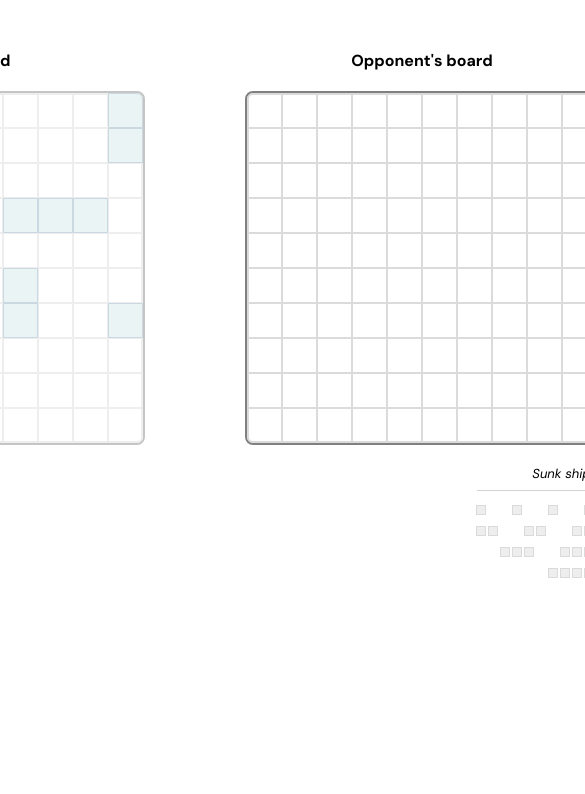
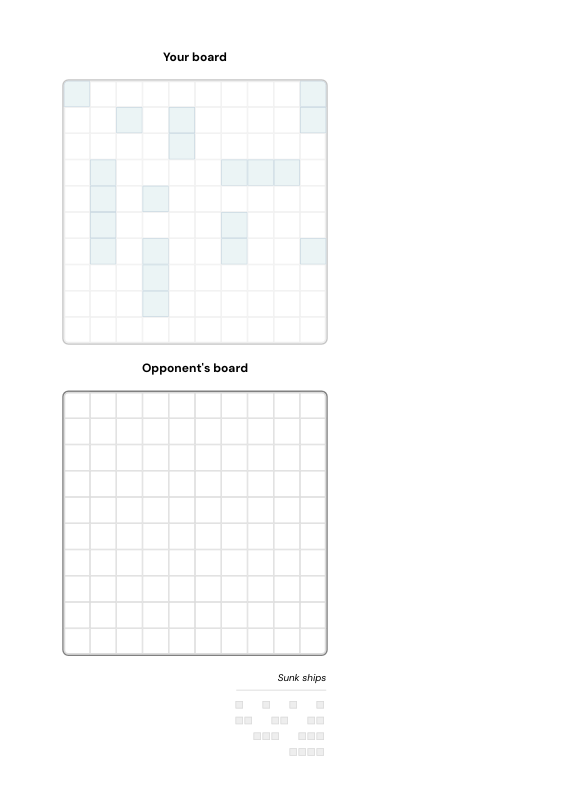
Before and after one commit to mangonaise/battleship, a React (Create React App) app: page / in a window 390 px wide. Shown: the top 794 px of the page, 585 px wide, since content can reach past the window. Built offline with nearby package versions, Linux system fonts and the light colour scheme.

Commit message:
Improve responsiveness

```diff
--- a/src/App.tsx
+++ b/src/App.tsx
@@ -15,10 +15,13 @@ cpu.opponent = human;
 
 const App = () => {
   return (
-    <div id="boards-container">
-      <GameBoardDisplay owner={human}/>
-      <GameBoardDisplay owner={cpu} />
+    <div id="app-container">
+      <div id="boards-container">
+        <GameBoardDisplay owner={human}/>
+        <GameBoardDisplay owner={cpu} />
+      </div>
     </div>
+
   );
 }
 
--- a/src/styles/App.css
+++ b/src/styles/App.css
@@ -1,6 +1,23 @@
+#app-container {
+  display: flex;
+  justify-content: center;
+  align-items: center;
+}
+
 #boards-container {
   margin-top: 50px;
-  display: flex;
-  justify-content: center;
-  align-items: flex-start;
 }
+
+@media only screen and (max-width: 830px) {
+  #boards-container {
+    width: min-content;
+  }
+}
+
+@media only screen and (max-width: 400px) {
+  #boards-container {
+    position: relative;
+    bottom: 120px;
+    transform: scale(0.75);
+  }
+}
--- a/src/styles/GameBoardDisplay.css
+++ b/src/styles/GameBoardDisplay.css
@@ -7,7 +7,7 @@
 }
 
 .board-display-container {
-  display: flex;
+  display: inline-flex;
   flex-direction: column;
   align-items: center;
   justify-content: center;
@@ -19,7 +19,7 @@
   grid-template-columns: var(--board-dimension);
   border: solid 2px gray;
   border-radius: 8px;
-  margin: 20px 50px;
+  margin: 20px 30px;
   box-shadow: rgb(219, 219, 219) 0px 0px 0px 2px inset;
   transition: opacity 0.9s cubic-bezier(0.9,0.1,0.9,0.1);
 }
```
